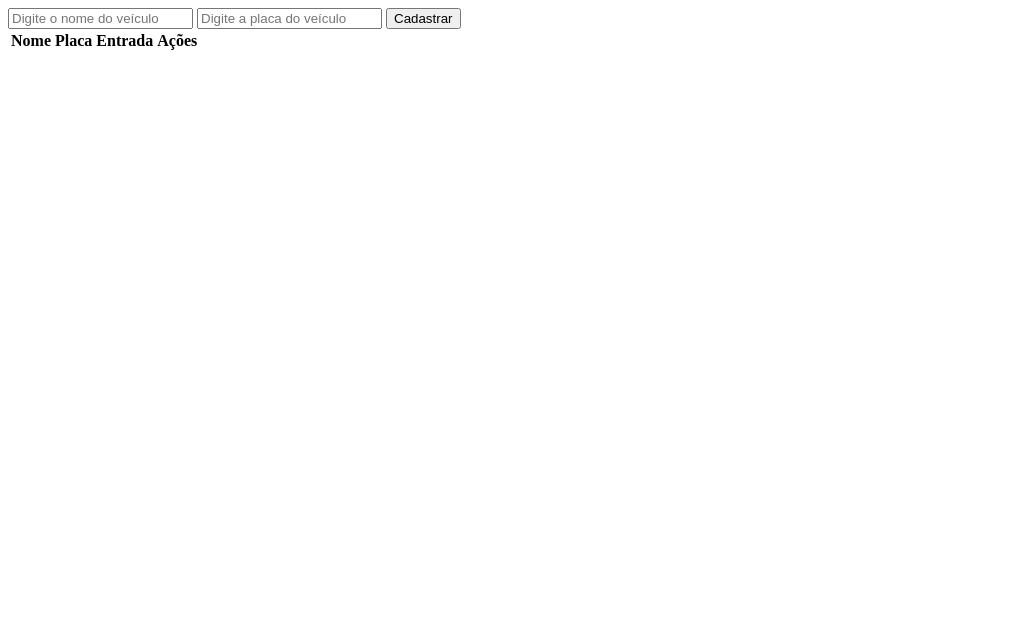
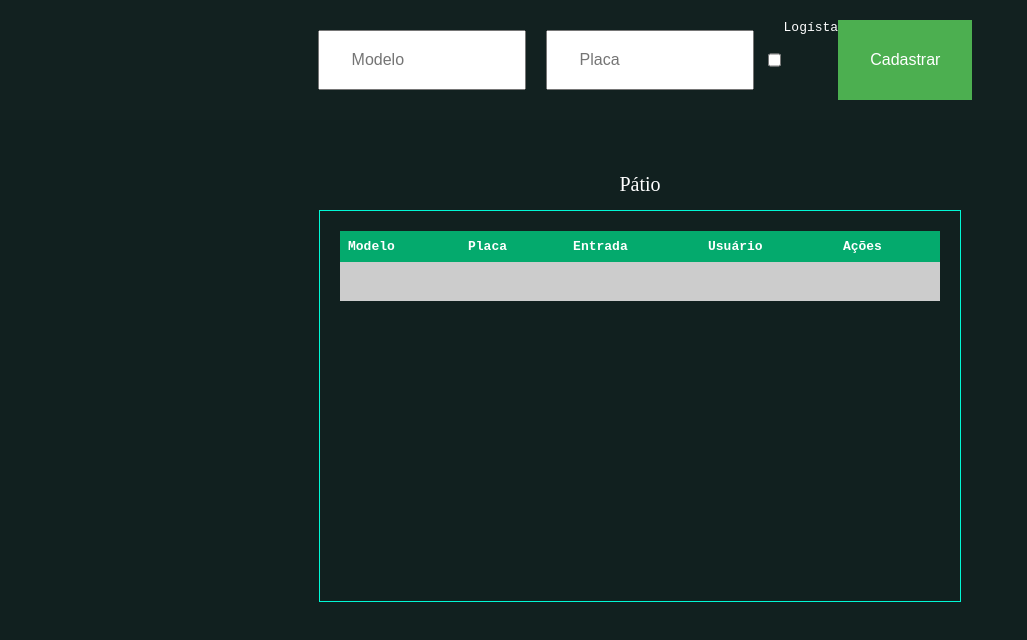
Before and after one commit to alex-dev2015/spread_estacionamento, a plain HTML site: page index.html in a window 1280 px wide. Both pictures are taken after a click on the button "Cadastrar". Shown: the whole page, without its empty margins (0-1027 px from the left). Drawn offline with Linux system fonts and the light colour scheme.

Commit message:
Aplicando estilos

```diff
--- a/index.html
+++ b/index.html
@@ -4,14 +4,17 @@
     <meta charset="UTF-8">
     <meta http-equiv="X-UA-Compatible" content="IE=edge">
     <meta name="viewport" content="width=device-width, initial-scale=1.0">
+    <link rel="stylesheet" href="style.css">
     <title>Estacionamento</title>
 </head>
 <body>
+
+    <div class="container">
         <input
             type="text"
             name="nome"
             id="nome"
-        placeholder="Digite o nome do veículo"
+            placeholder="Modelo"
             autocomplete="off"
         />
 
@@ -19,16 +22,24 @@
             type="text"
             name="placa"
             id="placa"
-        placeholder="Digite a placa do veículo"
+            placeholder="Placa"
             autocomplete="off"
         />
+        <input type="checkbox" name="logista" id="logista" value="1">
+        <label for="logista"> Logísta</label>
         <button id="cadastrar" >Cadastrar</button>
-    <table>
+    </div>
+
+    <div>
+        <h1>Pátio</h1>
+        <section class="grid stretch">
+            <table id="customers">
                 <thead>
                     <tr>
-                <th>Nome</th>
+                        <th>Modelo</th>
                         <th>Placa</th>
                         <th>Entrada</th>
+                        <th>Usuário</th>
                         <th>Ações</th>
                     </tr>
                 </thead>
@@ -37,5 +48,8 @@
                 </tbody>
             </table>
             <script src="./script.js"></script>
+        </section>
+
+
 </body>
 </html>
--- a/script.js
+++ b/script.js
@@ -19,7 +19,13 @@
             row.innerHTML = `
                 <td>${veiculo.nome}</td>
                 <td>${veiculo.placa}</td>
-                <td>${veiculo.entrada}</td>
+                <td data-time="${veiculo.entrada}">
+                    ${veiculo.entrada.toLocaleString("pt-BR", {
+                hour: "numeric",
+                minute: "numeric",
+            })}
+                </td>
+                <td>${veiculo.usuario}</td>
                 <td>
                     <button class="delete"
                             data-placa="${veiculo.placa}">x
@@ -52,13 +58,17 @@
     }
     patio().render();
     (_a = $("#cadastrar")) === null || _a === void 0 ? void 0 : _a.addEventListener("click", () => {
-        var _a, _b;
+        var _a, _b, _c;
         const nome = (_a = $("#nome")) === null || _a === void 0 ? void 0 : _a.value;
         const placa = (_b = $("#placa")) === null || _b === void 0 ? void 0 : _b.value;
+        const check = (_c = $("#logista")) === null || _c === void 0 ? void 0 : _c.checked;
+        let usuario = "Cliente";
+        if (check)
+            usuario = "Logísta";
         if (!nome || !placa) {
             alert("Os campos nome e placa são obrigatórios");
             return;
         }
-        patio().adicionar({ nome, placa, entrada: new Date().toISOString() }, true);
+        patio().adicionar({ nome, placa, entrada: new Date().toISOString(), usuario }, true);
     });
 })();
--- /dev/null
+++ b/style.css
@@ -0,0 +1,133 @@
+body{
+    background-color: #122120;
+}
+
+/* Grid */
+.grid {
+	display: grid;
+	grid-template-columns: repeat(1, 1fr);
+	grid-template-rows: repeat(5, 70px);
+}
+
+.stretch {
+	justify-items: stretch;
+}
+
+label{
+    color: #fff;
+}
+
+.container{
+    display: flex;
+    justify-content: center;
+    padding: 10px;
+    margin: 10px;
+
+}
+
+.container > div {
+    /* background-color: #f1f1f1; */
+    width: 600px;
+    margin: 10px;
+
+    text-align: center;
+    line-height: 75px;
+    font-size: 24px
+}
+
+input[type=text]{
+    width: 140px;
+    height: 26px;
+    margin: 10px;
+    padding: 15px 32px;
+    font-size: 16px;
+}
+
+
+button{
+    background-color: #4CAF50; /* Green */
+    border: none;
+    color: white;
+    padding: 15px 32px;
+    text-align: center;
+    text-decoration: none;
+    display: inline-block;
+    font-size: 16px;
+}
+
+
+/* Grid Item */
+.item {
+	margin: 5px;
+	text-align: center;
+	font-size: 1.5em;
+}
+
+.ocupado{
+    display: flex;
+    flex-direction: column;
+    justify-content: center;
+    text-align: center;
+    border-radius: 4px;
+    background-color: #287668;
+    color: #ccc;
+}
+
+.vazio {
+    border: 4px solid red;
+    background: rgb(239, 160, 146);
+    border-radius: 4px;
+}
+
+.grid {
+	max-width: 600px;
+	margin: 0 auto;
+	border: 1px solid #01F7D4;
+    padding: 20px;
+}
+
+h1 {
+	text-align: center;
+	font-size: 1.25em;
+	font-weight: normal;
+    color: #fff;
+    font-family: 'Ubuntu';
+}
+
+body {
+	font-family: monospace;
+	color: #333;
+	padding-bottom: 60px;
+	margin: 0px;
+}
+
+body > div {
+	padding: 40px 0;
+}
+
+body > div:nth-of-type(even) {
+	background: rgba(0,0,0,.03);
+}
+
+body > div > img {
+	display: block;
+	margin: 0 auto;
+	max-width: 100%;
+}
+table {
+    border-collapse: collapse;
+    width: 100%;
+    background-color: #ccc;
+  }
+
+  th, td {
+    text-align: left;
+    padding: 8px;
+  }
+
+  tr:nth-child(even){background-color: #f2f2f2}
+
+  th {
+    background-color: #04AA6D;
+    color: white;
+  }
```
Also changed, not shown: script.ts (+15 -2 lines). Lines whose indentation alone changed are shown as unchanged.
